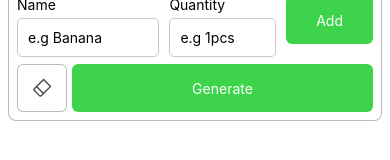
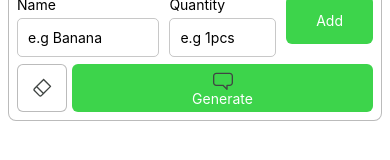
Before and after one commit to iannico322/itsy-application, a React Native app: screen / in a window 390 px wide. Shown: the part 712-872 px from the top of the page. Built offline with nearby package versions, Linux system fonts and the light colour scheme.

Commit message:
feat: adding menus screen

```diff
--- a/App.js
+++ b/App.js
@@ -5,6 +5,8 @@ import AsyncStorage from '@react-native-async-storage/async-storage';
 import { Path, Svg } from 'react-native-svg';
 import Input from './components/input/input';
 import { useEffect, useRef, useState } from 'react';
+import SVG from './components/svg/svg';
+import GenerateMenus from './screens/generateMenus';
 
 
 export default function App() {
@@ -115,8 +117,28 @@ export default function App() {
       </View>
 
 
-      <View className="w-full h-full flex items-center  px-2  py-3 box-border">
-        <View className=" flex flex-col w-full h-[85%] overflow-hidden bg-background rounded-lg border border-border/40 box-border items-center  p-2" style={{gap:10}} >
+      <View className="w-full h-full flex items-center  px-2  py-3 box-border relative">
+
+        <View className={menuActivate?"  absolute z-10 flex flex-col w-full h-[85%] overflow-hidden bg-background rounded-lg border border-border/40 box-border items-center  p-2 ":" hidden "}>
+
+          <GenerateMenus
+            items={
+              [
+                {
+                  name:"nico",qk:"2"
+                },
+
+                {
+                  name:"ian",qk:"2"
+                },
+              ]
+            }
+
+          />
+
+        </View>
+
+        <View className={menuActivate?" hidden":" flex flex-col w-full h-[85%] overflow-hidden bg-background rounded-lg border border-border/40 box-border items-center  p-2"} style={{gap:10}} >
 
 
           <View className=" relative overflow-hidden w-full flex-1 rounded-md box-border border-primary-foreground border flex " >
@@ -178,9 +200,9 @@ export default function App() {
                   name:"",qk:""
                 })
 
-getData().then((data)=>{
-  console.log(data)
-})
+                getData().then((data)=>{
+                  console.log(data)
+                })
 
                 setMessages([...messages,`${items.qk} ${items.name}` ])
               }}>
@@ -205,13 +227,29 @@ getData().then((data)=>{
               d="M8.36052 0.72921C8.55578 0.533948 8.87236 0.533948 9.06763 0.72921L14.2708 5.93235C14.466 6.12761 14.466 6.4442 14.2708 6.63946L8.95513 11.9551L7.3466 13.5636C6.76081 14.1494 5.81106 14.1494 5.22528 13.5636L1.43635 9.7747C0.850563 9.18891 0.850563 8.23917 1.43635 7.65338L3.04488 6.04485L8.36052 0.72921ZM8.71407 1.78987L4.10554 6.3984L8.60157 10.8944L13.2101 6.28591L8.71407 1.78987ZM7.89447 11.6015L3.39843 7.10551L2.14346 8.36049C1.94819 8.55575 1.94819 8.87233 2.14346 9.06759L5.93238 12.8565C6.12765 13.0518 6.44423 13.0518 6.63949 12.8565L7.89447 11.6015Z"
               fill="currentColor"
             />
-          </Svg>
+                     </Svg>
 
                     </TouchableOpacity>
 
         <TouchableOpacity className="w-full h-12 flex-1 bg-primary-foreground rounded-md flex items-center justify-center" onPress={()=>{
                       storeData("banana")
                     }}>
+
+                      <Svg width="20" className=" text-primary " height="20" fill="none"  viewBox="0 0 15 15" xmlns="http://www.w3.org/2000/svg">
+                                  <Path
+                                    fill-rule="evenodd"
+                                    clip-rule="evenodd"
+                                    d="M12.5 3L2.5 3.00002C1.67157 3.00002 1 3.6716 1 4.50002V9.50003C1 10.3285 1.67157 11 2.5 11H7.50003C7.63264 11 7.75982 11.0527 7.85358 11.1465L10 13.2929V11.5C10 11.2239 10.2239 11 10.5 11H12.5C13.3284 11 14 10.3285 14 9.50003V4.5C14 3.67157 13.3284 3 12.5 3ZM2.49999 2.00002L12.5 2C13.8807 2 15 3.11929 15 4.5V9.50003C15 10.8807 13.8807 12 12.5 12H11V14.5C11 14.7022 10.8782 14.8845 10.6913 14.9619C10.5045 15.0393 10.2894 14.9965 10.1464 14.8536L7.29292 12H2.5C1.11929 12 0 10.8807 0 9.50003V4.50002C0 3.11931 1.11928 2.00003 2.49999 2.00002Z"
+                                    fill="currentColor"
+                                  />
+                      </Svg>
+
+
+
+
+
+
+
                       <Text className=" text-background">Generate</Text>
 
                     </TouchableOpacity>
--- /dev/null
+++ b/screens/generateMenus.js
@@ -0,0 +1,32 @@
+import React from 'react'
+import { Text ,View } from 'react-native'
+
+
+const GenerateMenus = (props) => {
+  return (
+   <View>
+
+
+    {
+        props.items.map((e,key)=>(
+
+            <View>
+<Text >{e.name}</Text>
+
+            <Text>{e.qk}</Text>
+            </View>
+
+
+        )
+
+        )
+    }
+
+
+
+
+   </View>
+  )
+}
+
+export default GenerateMenus
```
